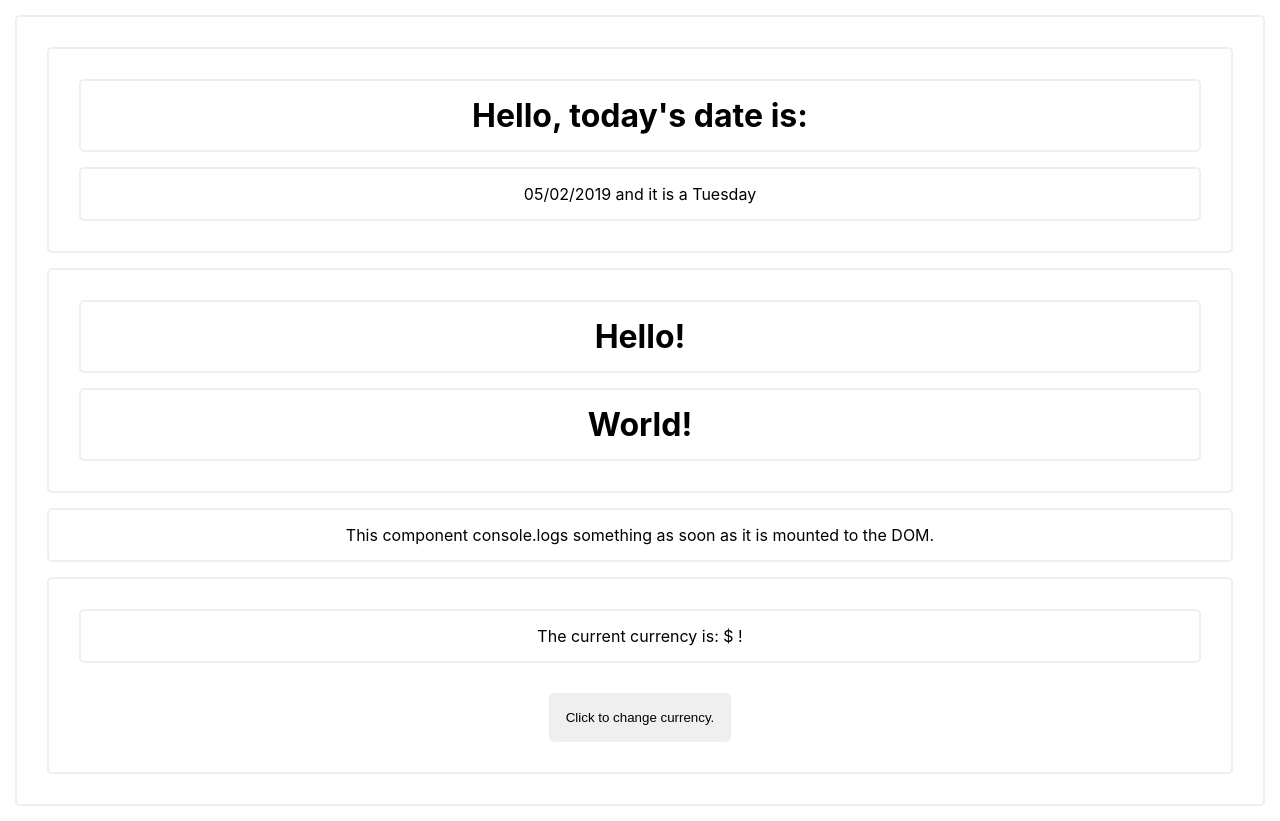
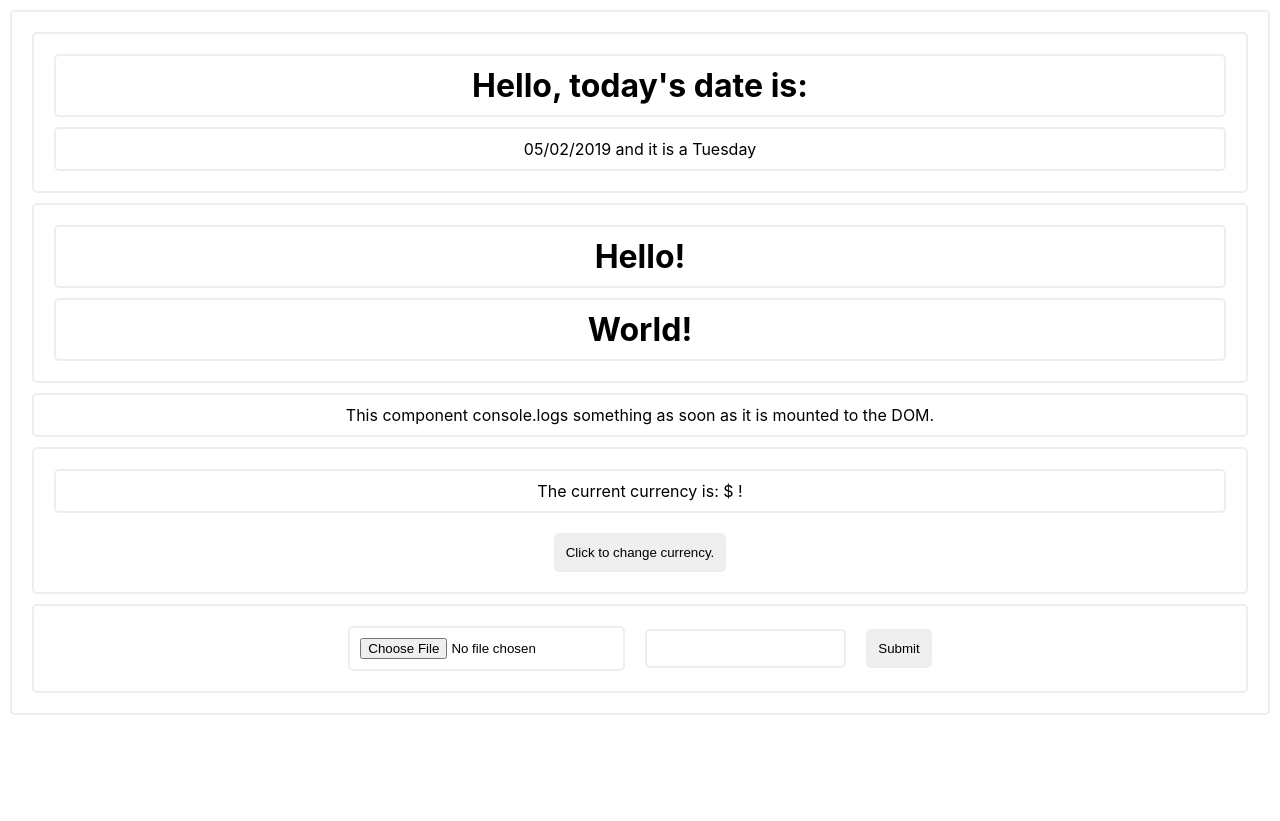
Before and after one commit to isqbellq/nickname-generator, a React (Create React App) app: page / in a window 1280 px wide. After the commit the page ends 800 px from the top, so only its background shows below. Built offline with nearby package versions, Linux system fonts and the light colour scheme.

Commit message:
adding files

```diff
--- a/src/App.css
+++ b/src/App.css
@@ -1,7 +1,7 @@
 .App *, .App {
   border: 2px solid #eee;
-  padding: 15px;
-  margin: 15px;
+  padding: 10px;
+  margin: 10px;
   border-radius: 5px;
 }
 
--- a/src/App.js
+++ b/src/App.js
@@ -4,6 +4,7 @@ import CurrentDate from "./components/Date";
 import HelloWorld from "./components/HelloWorld";
 import Alert from "./components/Alert";
 import Converter from "./components/Converter";
+import Form from "./components/Form";
 
 class App extends Component {
   render() {
@@ -13,6 +14,7 @@ class App extends Component {
           <HelloWorld />
           <Alert />
           <Converter />
+          <Form />
       </div>
     );
   }
--- a/src/components/Converter.js
+++ b/src/components/Converter.js
@@ -1,6 +1,4 @@
 import React, { Component } from "react";
-import Currency from "./Currency";
-import CurrencySwitcher from "./CurrencySwitcher";
 
 class Converter extends Component {
 	constructor(props) {
@@ -26,4 +24,25 @@ class Converter extends Component {
 	}
 }
 
+class Currency extends Component {
+	render() {
+		return (
+			<p>The current currency is: {this.props.currency} !</p>
+		);
+	}
+}
+
+
+class CurrencySwitcher extends Component {
+	render() {
+		return (
+			<button
+			currency={this.props.currency}
+			onClick={this.props.handleChangeCurrency}>
+			Click to change currency.
+			</button>
+		);
+	}
+}
+
 export default Converter;
--- a/src/components/Currency.js
+++ /dev/null
@@ -1,11 +0,0 @@
-import React, { Component } from "react";
-
-class Currency extends Component {
-	render() {
-		return (
-			<p>The current currency is: {this.props.currency} !</p>
-		);
-	}
-}
-
-export default Currency;
--- a/src/components/CurrencySwitcher.js
+++ b/src/components/CurrencySwitcher.js
@@ -1,15 +1,5 @@
 import React, { Component } from "react";
 
-class CurrencySwitcher extends Component {
-	render() {
-		return (
-			<button
-			currency={this.props.currency}
-			onClick={this.props.handleChangeCurrency}>
-			Click to change currency.
-			</button>
-		);
-	}
-}
+
 
 export default CurrencySwitcher;
--- /dev/null
+++ b/src/components/Form.js
@@ -0,0 +1,47 @@
+import React, { Component } from "react";
+
+class Form extends Component {
+	constructor(props) {
+		super(props);
+		this.state = {
+			username: ""
+		};
+		this.file = React.createRef()
+	}
+
+	handleChange = event => {
+		this.setState({
+			username: event.target.value
+		});
+	}
+
+	handleSubmit = event => {
+		alert(this.state.username);
+		alert(this.file.current.files[0].name);
+		event.preventDefault();
+	}
+
+	render() {
+		return (
+			<form
+			onSubmit={this.handleSubmit}
+			>
+			    <input
+			    type="file"
+			    ref={this.file}
+			    />
+			    <input
+			    type="text"
+			    value={this.state.username}
+			    onChange={this.handleChange}
+			    />
+			    <input
+			    type="submit"
+			    value="Submit"
+			    />
+			</form>
+		);
+	}
+}
+
+export default Form;
--- a/src/components/Hello.js
+++ /dev/null
@@ -1,11 +0,0 @@
-import React, { Component } from "react";
-
-class Hello extends Component {
-	render() {
-		return (
-			<h1>Hello!</h1>
-		);
-	}
-}
-
-export default Hello;
--- a/src/components/HelloWorld.js
+++ b/src/components/HelloWorld.js
@@ -1,9 +1,6 @@
 import React, { Component } from "react";
-import Hello from "./Hello";
-import World from "./World";
 
 class HelloWorld extends Component {
-
 	render() {
 
 		return (
@@ -15,4 +12,20 @@ class HelloWorld extends Component {
 	}
 }
 
+class Hello extends Component {
+	render() {
+		return (
+			<h1>Hello!</h1>
+		);
+	}
+}
+
+class World extends Component {
+	render() {
+		return (
+			<h1 onClick={() => this.props.sayHi()}>World!</h1>
+		);
+	}
+}
+
 export default HelloWorld;
--- a/src/components/World.js
+++ /dev/null
@@ -1,12 +0,0 @@
-import React, { Component } from "react";
-
-class World extends Component {
-
-	render() {
-		return (
-			<h1 onClick={() => this.props.sayHi()}>World!</h1>
-		);
-	}
-}
-
-export default World;
```
